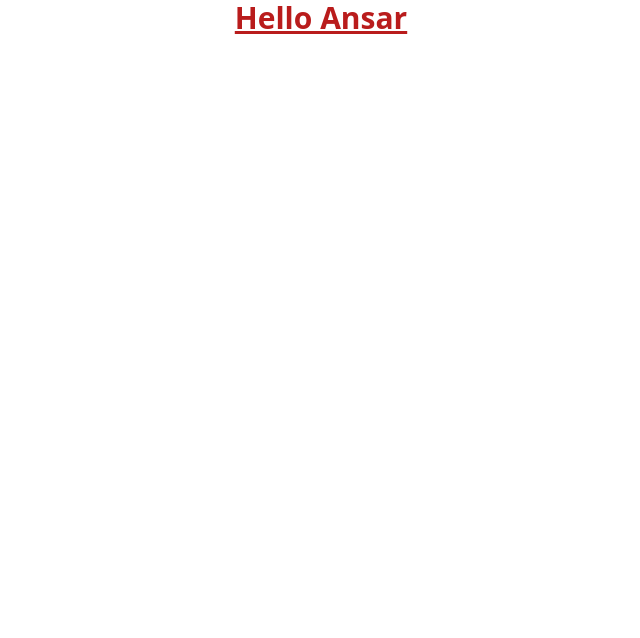
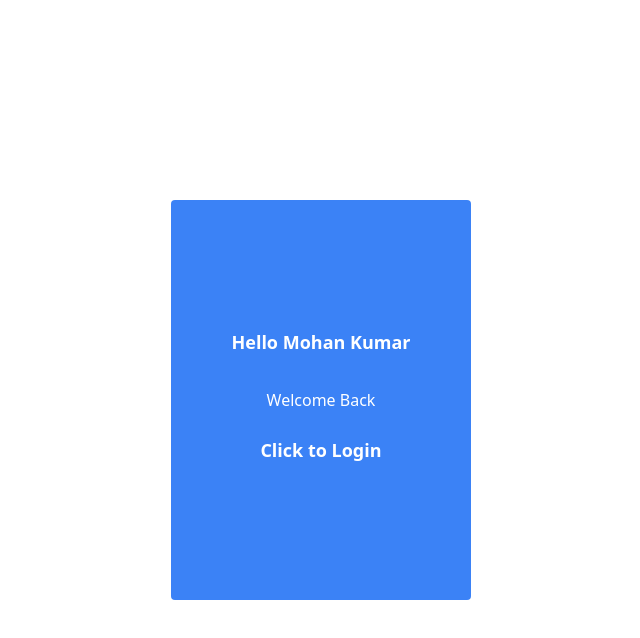
Before and after one commit to AnsarIbrahim/mohan-app, a React (Create React App) app: page / in a window 1280 px wide. Shown: the top 638 px of the page, without its empty margins (319-959 px from the left). Built offline with nearby package versions, Linux system fonts and the light colour scheme.

Commit message:
User with Login

```diff
--- a/package.json
+++ b/package.json
@@ -11,6 +11,7 @@
     "react": "^18.2.0",
     "react-dom": "^18.2.0",
     "react-redux": "^9.0.4",
+    "react-router-dom": "^6.21.1",
     "react-scripts": "5.0.1",
     "redux": "^5.0.1",
     "tailwindcss": "^3.4.0",
--- a/public/index.html
+++ b/public/index.html
@@ -1,4 +1,4 @@
-<!DOCTYPE html>
+<!doctype html>
 <html lang="en">
   <head>
     <meta charset="utf-8" />
@@ -24,7 +24,7 @@
       work correctly both with client-side routing and a non-root public URL.
       Learn how to configure a non-root public URL by running `npm run build`.
     -->
-    <title>React App</title>
+    <title>Mohan</title>
   </head>
   <body>
     <noscript>You need to enable JavaScript to run this app.</noscript>
--- a/src/App.js
+++ b/src/App.js
@@ -1,8 +1,15 @@
+import React from 'react';
+import { BrowserRouter as Router, Routes, Route } from 'react-router-dom';
+import User from './components/User/User';
+
 function App() {
   return (
-    <div className="flex items-center justify-center">
-      <h1 className="text-3xl font-bold text-red-700 underline">Hello Ansar</h1>
-    </div>
+    <Router>
+      <Routes>
+        <Route path="/" element={<User />} />
+        {/* other routes... */}
+      </Routes>
+    </Router>
   );
 }
 
--- /dev/null
+++ b/src/components/User/LoginCard.css
@@ -0,0 +1,29 @@
+.card {
+  width: 300px;
+  height: 400px;
+  perspective: 1000px;
+}
+
+.card div {
+  position: absolute;
+  width: 100%;
+  height: 100%;
+  backface-visibility: hidden;
+  transition: transform 0.6s;
+}
+
+.front {
+  transform: rotateY(0deg);
+}
+
+.back {
+  transform: rotateY(180deg);
+}
+
+.flipped .front {
+  transform: rotateY(180deg);
+}
+
+.flipped .back {
+  transform: rotateY(360deg);
+}
--- /dev/null
+++ b/src/components/User/User.jsx
@@ -0,0 +1,70 @@
+import React, { useState } from 'react';
+import { useNavigate } from 'react-router-dom';
+import { signInWithEmailAndPassword } from '../../redux/auth/auth';
+import './LoginCard.css';
+
+const LoginCard = () => {
+  const [isFlipped, setIsFlipped] = useState(false);
+  const navigate = useNavigate();
+
+  const handleLogin = async (e) => {
+    e.preventDefault();
+    const { email, password } = e.target.elements;
+    try {
+      await signInWithEmailAndPassword(email.value, password.value);
+      navigate('/dashboard');
+    } catch (error) {
+      console.error(error);
+      alert('mail or password is wrong');
+    }
+  };
+
+  return (
+    <div className="flex h-screen items-center justify-center">
+      <div className={`card ${isFlipped ? 'flipped' : ''}`}>
+        <div className="front flex items-center justify-center rounded bg-blue-500 text-white">
+          <div className="flex flex-col items-center justify-center space-y-4 text-center">
+            <h2 className="mb-4 text-lg font-semibold">Hello Mohan Kumar</h2>
+            <p className="mb-4">Welcome Back</p>
+            <button
+              className="px-4 py-2 text-lg font-semibold"
+              onClick={() => setIsFlipped(true)}
+            >
+              Click to Login
+            </button>
+          </div>
+        </div>
+        <div className="back flex items-center justify-center rounded bg-blue-500 text-white">
+          <form className="space-y-4 p-10" onSubmit={handleLogin}>
+            <input
+              type="text"
+              name="email"
+              placeholder="Username"
+              className="w-full rounded border border-gray-300 px-4 py-2 text-black"
+            />
+            <input
+              type="password"
+              name="password"
+              placeholder="Password"
+              className="w-full rounded border border-gray-300 px-4 py-2 text-black"
+            />
+            <button
+              type="submit"
+              className="w-full rounded  bg-green-500 px-4 py-2 font-semibold text-white"
+            >
+              Sign In
+            </button>
+            <button
+              className="w-full rounded  bg-red-500 px-4 py-2 text-lg font-semibold text-white"
+              onClick={() => setIsFlipped(false)}
+            >
+              Go Back
+            </button>
+          </form>
+        </div>
+      </div>
+    </div>
+  );
+};
+
+export default LoginCard;
--- /dev/null
+++ b/src/redux/auth/auth.js
@@ -0,0 +1,6 @@
+import { signInWithEmailAndPassword as signIn } from 'firebase/auth';
+import auth from '../firebase/firebase';
+
+export const signInWithEmailAndPassword = (email, password) => {
+  return signIn(auth, email, password);
+};
--- /dev/null
+++ b/src/redux/firebase/firebase.js
@@ -0,0 +1,19 @@
+import { initializeApp } from 'firebase/app';
+import { getAuth } from 'firebase/auth';
+
+const firebaseConfig = {
+  apiKey: 'AIzaSyChzPySF_QhRXiY1YT4wl91aXnJbb1OwiE',
+  authDomain: 'mohan-app-c4bc3.firebaseapp.com',
+  databaseURL:
+    'https://mohan-app-c4bc3-default-rtdb.asia-southeast1.firebasedatabase.app',
+  projectId: 'mohan-app-c4bc3',
+  storageBucket: 'mohan-app-c4bc3.appspot.com',
+  messagingSenderId: '709743714134',
+  appId: '1:709743714134:web:66fb8de10ea378b31440f7',
+  measurementId: 'G-MZEKXXLXHP',
+};
+
+const app = initializeApp(firebaseConfig);
+const auth = getAuth(app);
+
+export default auth;
```
Also changed, not shown: 1 other file (tests, documents, lock files or other folders).
